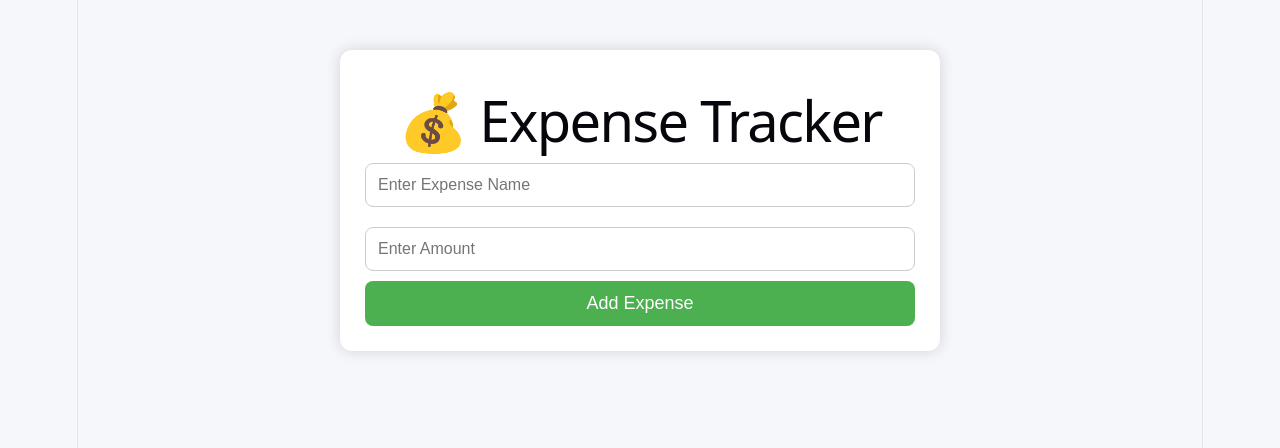
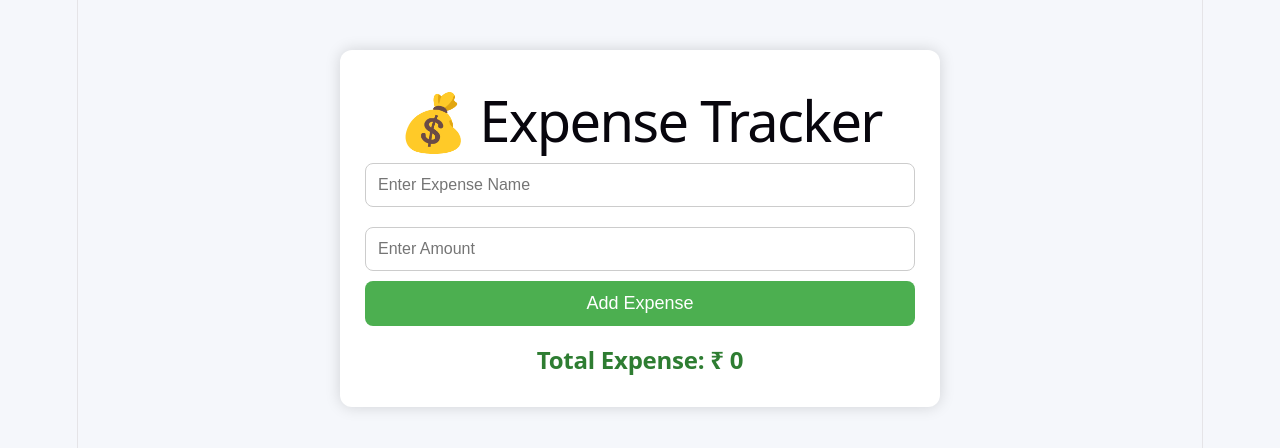
Before and after one commit to Harshadshinde06/expense-tracker, a React (Vite) app: page / in a window 1280 px wide. Shown: the top 448 px of the page. Built offline with nearby package versions, Linux system fonts and the light colour scheme.

Commit message:
Day 3 - Total Expense

```diff
--- a/src/App.css
+++ b/src/App.css
@@ -53,3 +53,11 @@ button{
 button:hover{
   background:#388E3C;
 }
+
+.total {
+    margin-top: 20px;
+    text-align: center;
+    color: #2E7D32;
+    font-size: 24px;
+    font-weight: bold;
+}
--- a/src/App.jsx
+++ b/src/App.jsx
@@ -23,6 +23,10 @@ const deleteExpense = (index) => {
 
   setExpenses(updatedExpenses);
 };
+
+const totalAmount = expenses.reduce((total, item) => {
+  return total + Number(item.amount);
+}, 0);
 
 
   return (
@@ -76,6 +80,10 @@ const deleteExpense = (index) => {
   </div>
 ))}
 
+<h2 className="total">
+  Total Expense: ₹ {totalAmount}
+</h2>
+
     </div>
   );
 }
```
